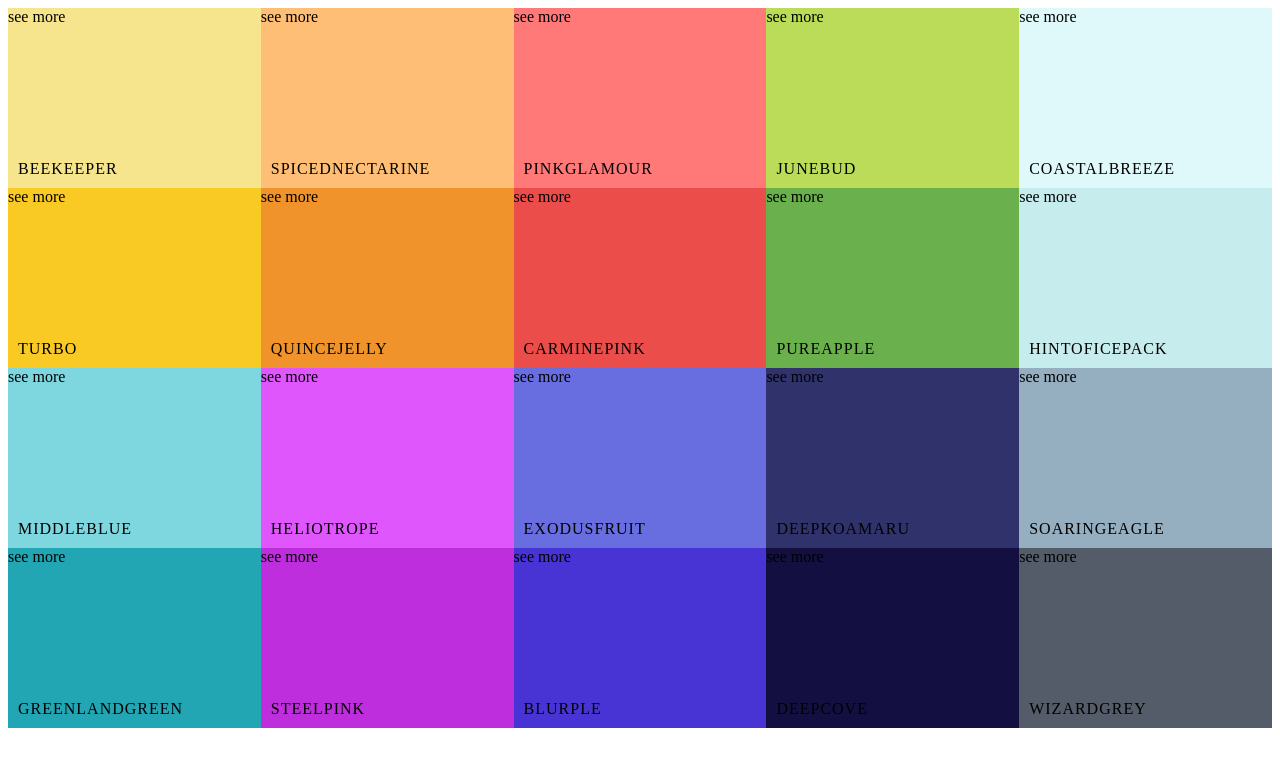
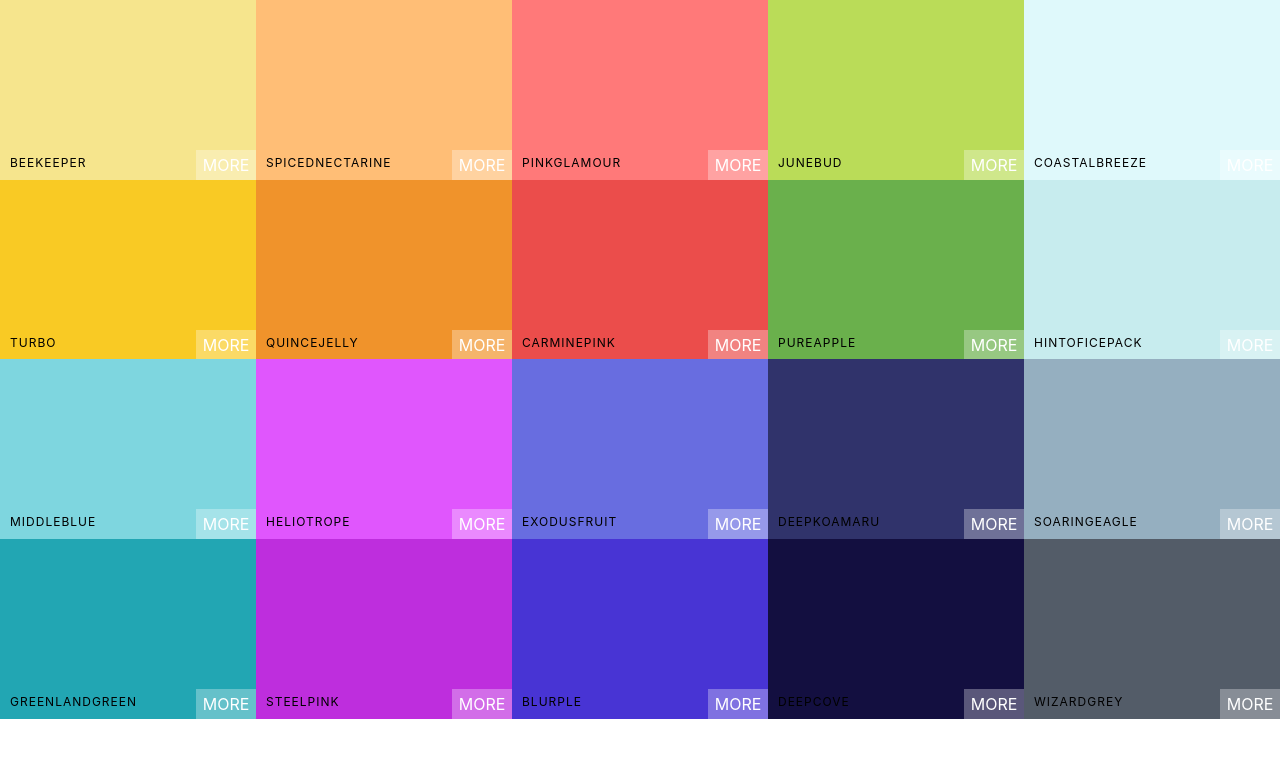
Before and after one commit to christianhubbard/colorboards, a React (Create React App) app: page / in a window 1280 px wide. Shown: the top 766 px of the page. Built offline with nearby package versions, Linux system fonts and the light colour scheme.

Commit message:
Fixing quick css bug

```diff
--- a/src/ColorBox.css
+++ b/src/ColorBox.css
@@ -5,6 +5,7 @@
     display: inline-block;
     position: relative;
     cursor: pointer;
+    margin-bottom: -4.5px;
 }
 
 .copy-button {
@@ -20,6 +21,7 @@
     outline: none;
     background: rgba(255,255,255,0.3);
     font-size: 1rem;
+    line-height: 30px;
     color: white;
     text-transform: uppercase;
     border:none;
@@ -36,8 +38,23 @@
     width: 100%;
     left: 0px;
     bottom: 0px;
+    padding: 10px;
     color: black;
-    padding: 10px;
     letter-spacing: 1px;
     text-transform: uppercase;
+    font-size: 12px;
 }
+
+.see-more {
+    background: rgba(255,255,255,0.3);
+    position: absolute;
+    border: none;
+    right: 0px;
+    bottom: 0px;
+    color: white;
+    width: 60px;
+    height: 30px;
+    text-align: center;
+    line-height: 30px;
+    text-transform: uppercase;
+}
--- a/src/ColorBox.js
+++ b/src/ColorBox.js
@@ -7,13 +7,13 @@ export default class ColorBox extends Component {
         return (
             <div style={{background}} className="ColorBox">
                 <div className="copy-container">
-                    <div className ="box-content" >
+                    <div className ="box-content">
                         <span>{name}</span>
                     </div>
                     <button className="copy-button">Copy</button>
                 </div>
-                <span className="see-more">see more</span>
+                <span className="see-more">More</span>
             </div>
-        )
+        );
     }
 }
--- a/src/index.css
+++ b/src/index.css
@@ -1,4 +1,4 @@
-/* body {
+body {
   margin: 0;
   font-family: -apple-system, BlinkMacSystemFont, 'Segoe UI', 'Roboto', 'Oxygen',
     'Ubuntu', 'Cantarell', 'Fira Sans', 'Droid Sans', 'Helvetica Neue',
@@ -10,4 +10,4 @@
 code {
   font-family: source-code-pro, Menlo, Monaco, Consolas, 'Courier New',
     monospace;
-} */
+}
```
